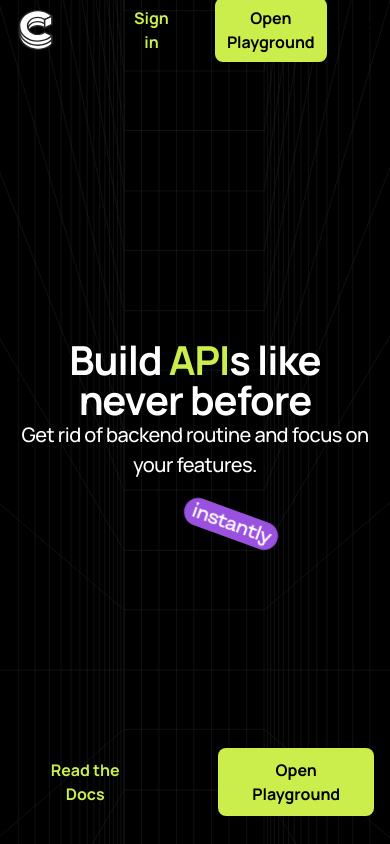
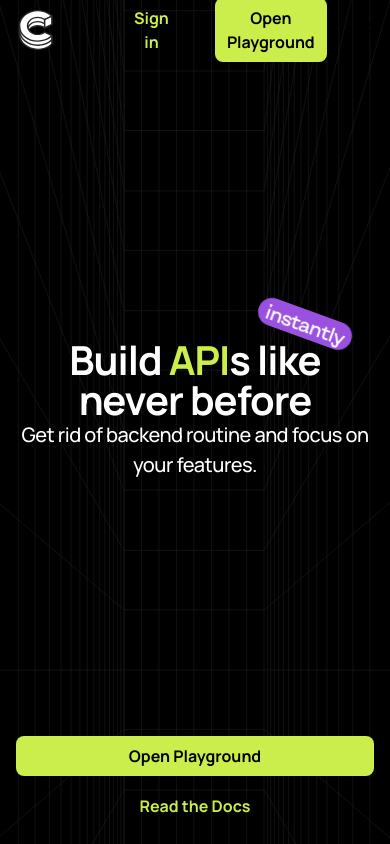
Before and after one commit to collect-so/public, a Next.js app: page / in a window 390 px wide. Shown: the top 844 px of the page. Built offline with nearby package versions, Linux system fonts and the light colour scheme.

Commit message:
flatnested mobile

```diff
--- a/src/Sections/Hero/flat-and-nested-data.tsx
+++ b/src/Sections/Hero/flat-and-nested-data.tsx
@@ -2,17 +2,19 @@ import { ColoredChip, ColoredChipColor } from "~/components/colored-chip";
 import { useEffect, useRef } from "react";
 import { useCycle, motion, useInView } from "framer-motion";
 import { randomIntFromRange } from "~/common";
+import classNames from "classnames";
+import { useMedia } from "react-use";
 
 const data = [
   { name: "The Wall", area: "firstAlbum" },
-  { name: "Beautiful", area: "thirdSong" },
+  { name: "Beautiful", area: "thirdSong", hideOnMobile: true },
   { name: "Pink Floyd", area: "first" },
-  { name: "Relapse", area: "thirdAlbum" },
+  { name: "Relapse", area: "thirdAlbum", hideOnMobile: true },
   { name: "Iron Man", area: "secondSong" },
   { name: "Hey You", area: "firstSong" },
   { name: "Black Sabbath", area: "second" },
   { name: "Paranoid", area: "secondAlbum" },
-  { name: "Eminem", area: "third" },
+  { name: "Eminem", area: "third", hideOnMobile: true },
 ];
 
 export const FlatAndNestedData = () => {
@@ -20,6 +22,8 @@ export const FlatAndNestedData = () => {
   const items = useRef(data);
   const ref = useRef(null);
   const isInView = useInView(ref);
+
+  const isMobile = useMedia("(max-width: 768px)");
 
   useEffect(() => {
     if (isInView) {
@@ -64,33 +68,61 @@ export const FlatAndNestedData = () => {
     }
   };
 
+  const getAreas = () => {
+    switch (mode) {
+      case "nested":
+        if (isMobile)
+          return `
+          "first second"
+          "firstAlbum secondAlbum"
+          "firstSong  secondSong"
+        `;
+
+        return `
+          "first second third"
+          "firstAlbum secondAlbum thirdAlbum"
+          "firstSong  secondSong thirdSong"
+        `;
+
+      default:
+        if (isMobile) {
+          return `
+          "firstAlbum thirdSong "
+          "thirdAlbum secondSong"
+          "second  secondAlbum"
+        `;
+        }
+        return `
+          "firstAlbum thirdSong first "
+          "thirdAlbum secondSong firstSong"
+          "second  secondAlbum third"
+        `;
+    }
+  };
+
   return (
     <motion.div
       ref={ref}
       layout
       animate
-      className="relative z-10 content-center w-full gap-8"
+      className={classNames(
+        "relative z-10 content-center w-full gap-8 h-[600px]",
+        {
+          "justify-items-end md:justify-items-center": mode === "nested",
+          "justify-center": mode === "flat",
+        },
+      )}
       style={{
         display: mode === "nested" ? "grid" : "flex",
         flexWrap: mode === "nested" ? "nowrap" : "wrap",
-        justifyContent: mode === "nested" ? "space-between" : "center",
-        gridTemplateAreas:
-          mode === "nested"
-            ? `
-          "first second third"
-          "firstAlbum secondAlbum thirdAlbum"
-          "firstSong  secondSong thirdSong"
-        `
-            : `
-          "firstAlbum thirdSong first "
-          "thirdAlbum secondSong firstSong"
-          "second  secondAlbum third"
-        `,
+        // justifyContent: mode === "nested" ? "space-between" : "center",
+        gridTemplateAreas: getAreas(),
       }}
     >
       {items.current.map((item) => {
         const orderInGroup = getOrderInGroup(item.area);
         const color = getColorByOrder(orderInGroup) as ColoredChipColor;
+
         return (
           <ColoredChip
             color={color}
@@ -98,14 +130,17 @@ export const FlatAndNestedData = () => {
             layout
             style={{
               gridArea: item.area,
-              justifySelf: mode === "nested" ? "self-start" : "center",
-              marginLeft: getMarginByOrder(orderInGroup),
+              // justifySelf: mode === "nested" ? "self-start" : "center",
+              // marginLeft: getMarginByOrder(orderInGroup),
             }}
             key={item.area}
             animate={{
               rotate: mode === "nested" ? 0 : randomIntFromRange(-5, 5),
             }}
             transition={{ type: "spring", stiffness: 100, mass: 0.5 }}
+            className={classNames({
+              "sm:hidden": item.hideOnMobile,
+            })}
           >
             {item.name}
           </ColoredChip>
--- a/src/Sections/Hero/index.tsx
+++ b/src/Sections/Hero/index.tsx
@@ -37,7 +37,7 @@ export function HeroSection() {
                 className={cx(
                   "absolute",
                   "top-[-70px] right-[85px]",
-                  "md:top-[170px] md:right-[calc(50%_-_85px)]",
+                  "md:top-[-30px] md:right-[20px]",
                 )}
               >
                 instantly
@@ -48,8 +48,10 @@ export function HeroSection() {
               Get rid of backend routine and focus on your features.
             </p>
           </div>
-          <div className="flex justify-center gap-16 z-10">
-            <TransparentButton>Read the Docs</TransparentButton>
+          <div className="flex justify-center gap-16 z-10 sm:flex-col sm:gap-2">
+            <TransparentButton className="sm:order-2">
+              Read the Docs
+            </TransparentButton>
             <JoinWaitlistButton />
           </div>
         </div>
@@ -94,7 +96,7 @@ export function HeroSection() {
                 data types
               </span>
             </h2>
-            <p className="text-xl sm:text-base font-medium text-content-secondary-dark sm:text-base tracking-tight">
+            <p className="text-xl sm:text-base font-medium text-content-secondary-dark  tracking-tight">
               Suitable even for ambitious and demanding projects.
               <br className="md:hidden" />
               <span className="font-bold text-accent-acid-yellow">
@@ -109,7 +111,7 @@ export function HeroSection() {
 
         <div
           className={cx(
-            "container min-h-[100vh] z-10 mb-40",
+            "container min-h-[100vh] z-10 mb-40 overflow-hidden",
             "grid items-center content-center  gap-16",
             "text-center ",
           )}
--- a/src/Sections/HowItWorks/index.tsx
+++ b/src/Sections/HowItWorks/index.tsx
@@ -6,7 +6,7 @@ import { Section } from "~/components/section";
 
 function useWaypoint() {
   const ref = useRef<HTMLDivElement>(null);
-  const isInView = useInView(ref, { once: true });
+  const isInView = useInView(ref, { margin: "400px 0px 0px 0px" });
   return { ref, isInView } as const;
 }
 
--- a/src/components/button/index.tsx
+++ b/src/components/button/index.tsx
@@ -108,17 +108,14 @@ export const TransparentButton: FC<Props> = ({
   ...props
 }) => {
   return (
-    <motion.button
+    <ButtonBase
       className={cx(
         className,
-        "gap-2 flex font-bold items-center border-2 bg-transparent border-transparent  text-accent-brand rounded-[8px] duration-300",
-        "py-[8px] px-[12px] text-base",
-        "md:py-[8px] md:px-[12px] md:text-sm",
+        "border-2 bg-transparent border-transparent text-accent-brand rounded-[8px]",
       )}
-      whileHover={whileHover}
       {...props}
     >
       {children}
-    </motion.button>
+    </ButtonBase>
   );
 };
--- a/src/components/colored-chip.tsx
+++ b/src/components/colored-chip.tsx
@@ -41,7 +41,7 @@ export const ColoredChip: FC<PropsWithChildren<ColoredChipProps>> = ({
       animate={animate ?? true}
       className={cx(
         className,
-        "leading-[1.2] cursor-default",
+        "leading-[1.2] cursor-default items-center flex",
         {
           "text-content-primary-light bg-accent-acid-yellow":
             color === "yellow",
@@ -53,9 +53,9 @@ export const ColoredChip: FC<PropsWithChildren<ColoredChipProps>> = ({
           "text-content-primary-dark bg-accent-orange ": color === "orange",
           "text-[#6d6d6d] bg-[#1b1b1b]": color === "dark",
         },
-        "h-[64px] px-8 rounded-full",
-        "md:h-[40px] md:px-4",
-        "sm:h-[28px] sm:px-2",
+        "min-h-[64px] px-8 rounded-full",
+        "md:min-h-[40px] md:px-4",
+        "sm:min-h-[28px] sm:px-2",
       )}
       {...props}
     >
```
